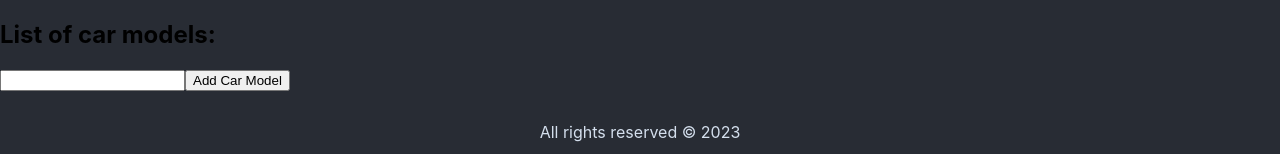
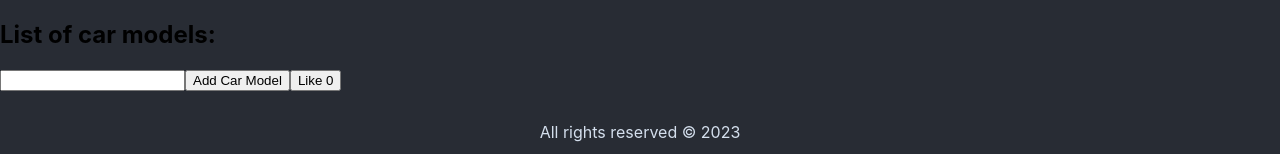
Before and after one commit to rstoyanovv/intro-to-react, a React (Create React App) app in the folder react-examples/: page / in a window 1280 px wide. Shown: the part 2057-2211 px from the top of the page. Built offline with nearby package versions, Linux system fonts and the light colour scheme.

Commit message:
New button

```diff
--- a/react-examples/src/Components/List.js
+++ b/react-examples/src/Components/List.js
@@ -5,6 +5,7 @@ let nextId = 0;
 export default function List() {
     const [name, setName] = useState('');
     const [list, setList] = useState([]);
+    const [likes, setLikes] = useState(0);
 
     return (
         <>
@@ -17,7 +18,7 @@ export default function List() {
             />
 
             <button
-                onClick={() => {
+                onClick = {() => {
                     setList([
                         ...list,
                         {
@@ -26,7 +27,13 @@ export default function List() {
                         }
                     ]);
                 }}
-            >Add Car Model</button>
+            > Add Car Model </button>
+
+            <button
+                onClick = {() => {
+                    setLikes(likes + 1)
+                }}
+            > Like {likes} </button>
 
             <ul>
                 {list.map(element => (
```
